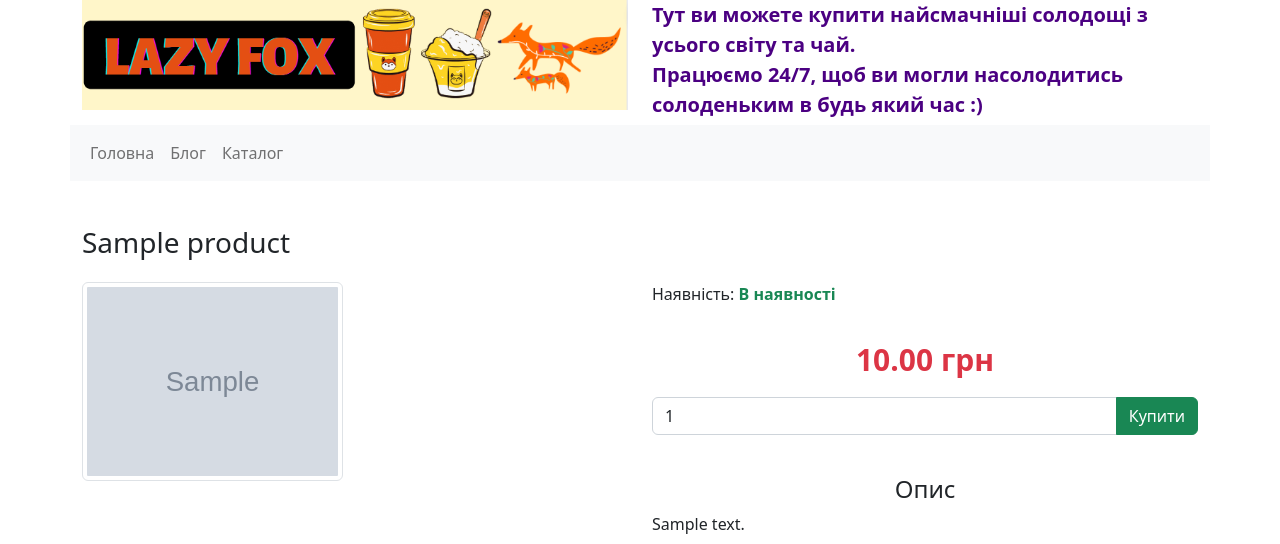
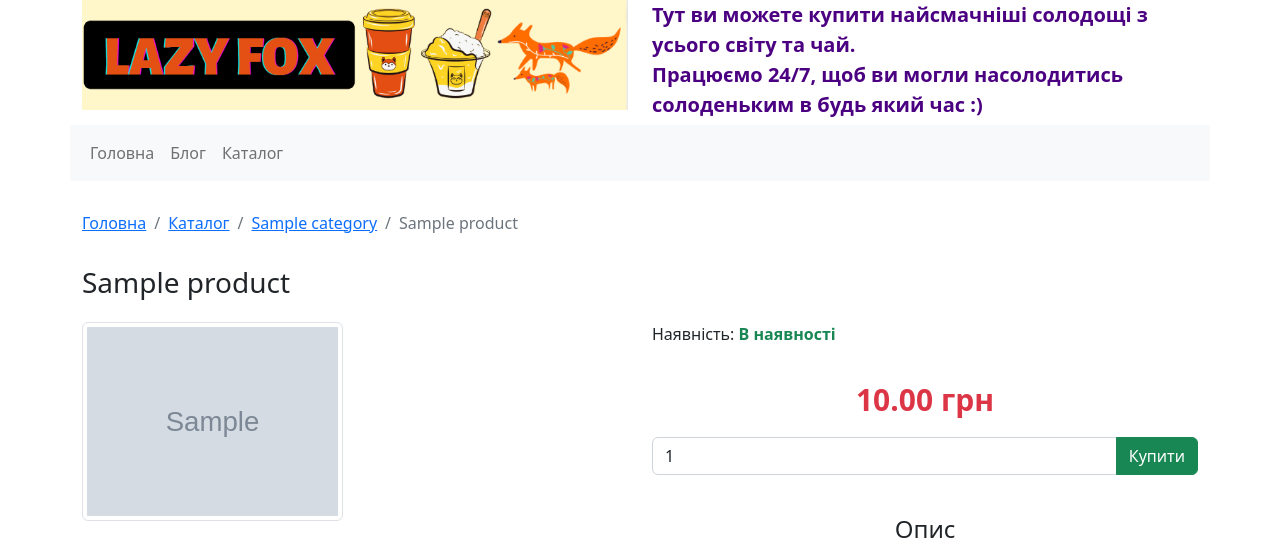
Before and after one commit to Lerka87/lazy_fox, a Django app: a page that uses templates/base.html in a window 1280 px wide. Shown: the top 544 px of the page. Run offline with Django 4.2, Linux system fonts and the light colour scheme; tables that the repository leaves empty hold one stand-in row (values such as "Sample post"); grey boxes marked "Sample" are stand-in pictures; parts of the project's set-up code (start-up, migrations or seed data) failed here and were passed over.

Commit message:
breadcrumbs

```diff
--- a/apps/catalog/models.py
+++ b/apps/catalog/models.py
@@ -120,6 +120,12 @@ class Product(MetaTagMixin):
         if image:
             return image.image_tag_thumbnail()
 
+    def main_category(self):
+        category = self.categories.filter(productcategory__is_main=True).first()
+        if category:
+            return category
+        return self.categories.first()
+
     def __str__(self):
         return self.name
 
--- a/apps/catalog/views.py
+++ b/apps/catalog/views.py
@@ -1,3 +1,4 @@
+from django.urls import reverse
 from django.views import generic
 from apps.catalog.models import Category, Product
 
@@ -18,13 +19,50 @@ class ProductsByCategoryView(generic.ListView):
         queryset = Product.objects.filter(categories=self.category)
         return queryset
 
+    def set_breadcrumbs(self):
+        breadcrumbs = {reverse('catalog'): "Каталог"}
+
+        category = self.category
+        categories = []
+        parent = category.parent
+        while parent is not None:
+            categories.append((reverse('categories', args=[parent.slug]), parent.name))
+            parent = parent.parent
+        for key, value in categories[::-1]:
+            breadcrumbs.update({key: value})
+
+        breadcrumbs.update({'current': self.category.name})
+        return breadcrumbs
+
     def get_context_data(self, **kwargs):
         context = super().get_context_data(**kwargs)
         context['category'] = self.category
         context['categories'] = self.categories
+        context['breadcrumbs'] = self.set_breadcrumbs()
         return context
 
 
 class ProductDetailView(generic.DetailView):
     model = Product
     template_name = 'catalog/product.html'
+
+    def set_breadcrumbs(self):
+        breadcrumbs = {reverse('catalog'): "Каталог"}
+
+        category = self.object.main_category()
+        if category:
+            categories = [(reverse('categories', args=[category.slug]), category.name)]
+            parent = category.parent
+            while parent is not None:
+                categories.append((reverse('categories', args=[parent.slug]), parent.name))
+                parent = parent.parent
+            for key, value in categories[::-1]:
+                breadcrumbs.update({key: value})
+
+        breadcrumbs.update({'current': self.object.name})
+        return breadcrumbs
+
+    def get_context_data(self, **kwargs):
+        context = super().get_context_data(**kwargs)
+        context.update({'breadcrumbs': self.set_breadcrumbs()})
+        return context
--- /dev/null
+++ b/templates/_breadcrumbs.html
@@ -0,0 +1,13 @@
+<nav aria-label="breadcrumb">
+  <ol class="breadcrumb">
+    <li class="breadcrumb-item"><a href="{% url 'index' %}">Головна</a></li>
+    {% for key, value in breadcrumbs.items %}
+        {% if key == 'current' %}
+            <li class="breadcrumb-item active" aria-current="page">{{ value }}</li>
+        {% else %}
+            <li class="breadcrumb-item"><a href="{{ key }}">{{ value }}</a></li>
+        {% endif %}
+    {% endfor %}
+
+  </ol>
+</nav>
--- a/templates/base.html
+++ b/templates/base.html
@@ -54,6 +54,9 @@
 </div>
 
 <div class="container">
+    {% block breadcrumbs %}
+    {% endblock %}
+
     {% block content %}
     {% endblock %}
 </div>
--- a/templates/blog/article_list.html
+++ b/templates/blog/article_list.html
@@ -4,6 +4,11 @@
 {% block meta_tags %}
     {% include '_meta_tags.html' with meta_title=category.get_meta_title meta_description=category.meta_description meta_keywords=category.meta_keywords%}
 {% endblock %}
+
+{% block breadcrumbs %}
+    {% include '_breadcrumbs.html' %}
+{% endblock %}
+
 
 {% block content %}
     <h1>Статті</h1>
--- a/templates/catalog/category.html
+++ b/templates/catalog/category.html
@@ -3,6 +3,11 @@
 {% block meta_tags %}
     {% include '_meta_tags.html' with meta_title=category.get_meta_title meta_description=category.meta_description meta_keywords=category.meta_keywords%}
 {% endblock %}
+
+{% block breadcrumbs %}
+    {% include '_breadcrumbs.html' %}
+{% endblock %}
+
 
 {% block content %}
     <div class="catalog">
--- a/templates/catalog/product.html
+++ b/templates/catalog/product.html
@@ -2,6 +2,10 @@
 
 {% block meta_tags %}
     {% include '_meta_tags.html' with meta_title=product.get_meta_title meta_description=product.meta_description meta_keywords=product.meta_keywords%}
+{% endblock %}
+
+{% block breadcrumbs %}
+    {% include '_breadcrumbs.html' %}
 {% endblock %}
 
 {% load static %}
```
Also changed, not shown: apps/blog/views.py (+11 -1 lines), apps/blog/migrations/0023_rename_name_article_title.py (added).
